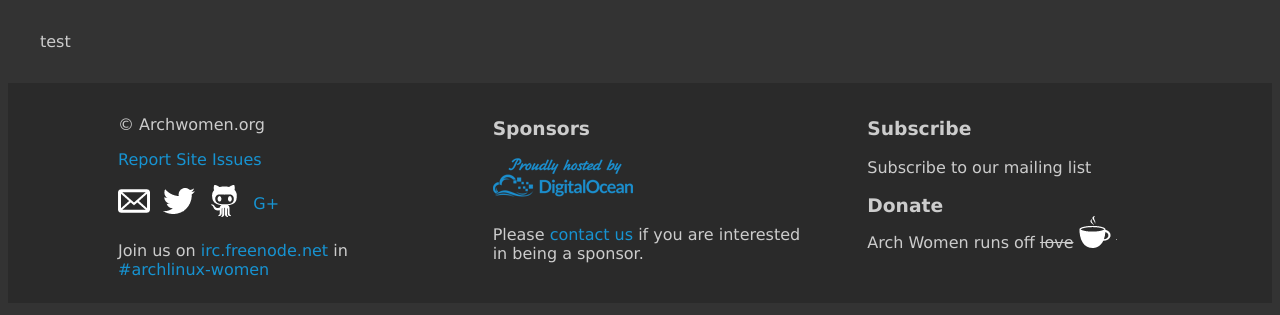
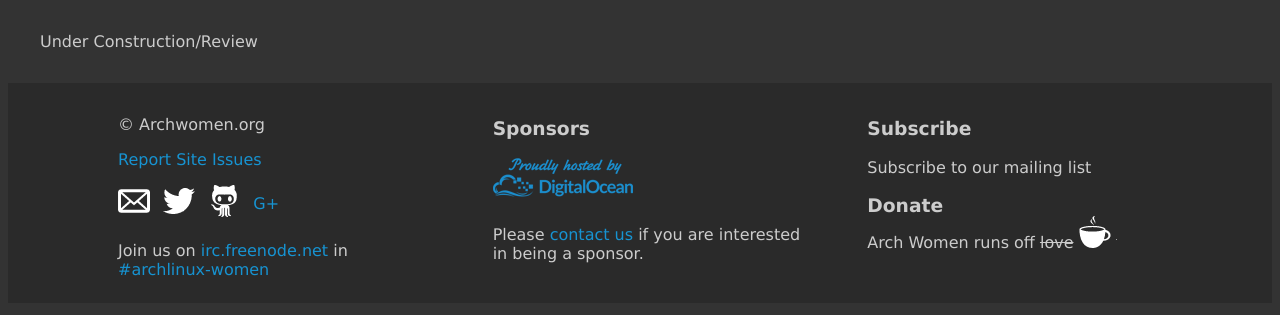
Before and after one commit to archwomen/website, a PHP site: page /community-standards in a window 1280 px wide. Shown: the part 94-409 px from the top of the page. Run offline with PHP 8.4, Linux system fonts and the light colour scheme; grey boxes are pictures that could not be loaded.

Commit message:
replaced test text with an under construction message

```diff
--- a/community-standards/index.php
+++ b/community-standards/index.php
@@ -15,7 +15,7 @@
     <body>
         <?php include '../assets/header.html'; ?>
      	<article>
-            <p>test</p>
+            <p>Under Construction/Review</p>
         </article>
         <?php include '../assets/footer.html'; ?>
     </body>
```
